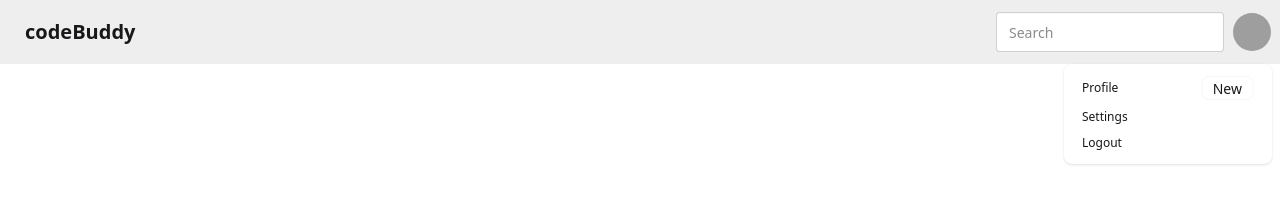
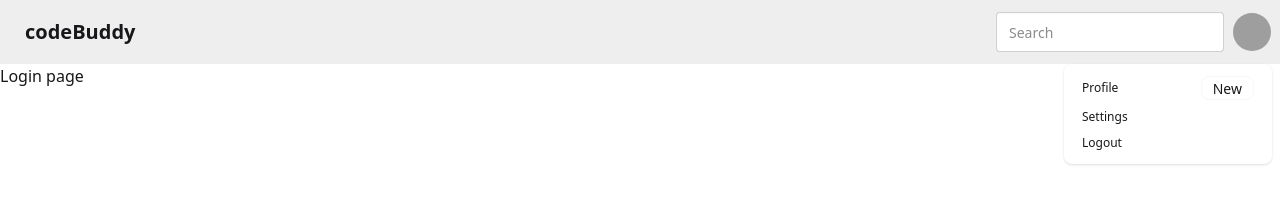
Before and after one commit to faisal77889/code-buddy-web, a React (Vite) app: page /login in a window 1280 px wide. Both pictures are taken after a click on the button 1252 px from the left and 32 px from the top of the page. Shown: the top 214 px of the page. Built offline with nearby package versions, Linux system fonts and the light colour scheme; grey boxes are pictures that could not be loaded.

Commit message:
basic routing set up

```diff
--- a/package.json
+++ b/package.json
@@ -13,6 +13,7 @@
     "@tailwindcss/vite": "^4.0.15",
     "react": "^19.0.0",
     "react-dom": "^19.0.0",
+    "react-router-dom": "^7.4.0",
     "tailwindcss": "^4.0.15"
   },
   "devDependencies": {
--- a/src/App.jsx
+++ b/src/App.jsx
@@ -1,3 +1,6 @@
+import Body from "./components/Body";
+import Login from "./components/Login";
+import { BrowserRouter, Route, Routes } from "react-router-dom";
 
 
 function App() {
@@ -5,35 +8,13 @@
 
   return (
     <>
-      <div className="navbar bg-base-300">
-        <div className="flex-1">
-          <a className="btn btn-ghost text-xl">codeBuddy</a>
-        </div>
-        <div className="flex gap-2">
-          <input type="text" placeholder="Search" className="input input-bordered w-24 md:w-auto" />
-          <div className="dropdown dropdown-end">
-            <div tabIndex={0} role="button" className="btn btn-ghost btn-circle avatar">
-              <div className="w-10 rounded-full">
-                <img
-                  alt="Tailwind CSS Navbar component"
-                  src="https://img.daisyui.com/images/stock/photo-1534528741775-53994a69daeb.webp" />
-              </div>
-            </div>
-            <ul
-              tabIndex={0}
-              className="menu menu-sm dropdown-content bg-base-100 rounded-box z-1 mt-3 w-52 p-2 shadow">
-              <li>
-                <a className="justify-between">
-                  Profile
-                  <span className="badge">New</span>
-                </a>
-              </li>
-              <li><a>Settings</a></li>
-              <li><a>Logout</a></li>
-            </ul>
-          </div>
-        </div>
-      </div>
+      <BrowserRouter basename="/">
+        <Routes>
+          <Route path="/" element = {<Body />}>
+            <Route path="/login" element = {<Login />}></Route>
+          </Route>
+        </Routes>
+      </BrowserRouter>
 
     </>
   )
--- /dev/null
+++ b/src/components/Body.jsx
@@ -0,0 +1,12 @@
+import Navbar from "./Navbar"
+import { Outlet } from "react-router-dom";
+
+const Body = () =>{
+    return (
+        <div>
+            <Navbar />
+            <Outlet />
+        </div>
+    )
+}
+export default Body;
--- /dev/null
+++ b/src/components/Login.jsx
@@ -0,0 +1,8 @@
+const Login = () =>{
+    return (
+        <div>
+            Login page
+        </div>
+    )
+}
+export default Login;
--- /dev/null
+++ b/src/components/Navbar.jsx
@@ -0,0 +1,36 @@
+const Navbar = () => {
+    return (
+        <>
+            <div className="navbar bg-base-300">
+                <div className="flex-1">
+                    <a className="btn btn-ghost text-xl">codeBuddy</a>
+                </div>
+                <div className="flex gap-2">
+                    <input type="text" placeholder="Search" className="input input-bordered w-24 md:w-auto" />
+                    <div className="dropdown dropdown-end">
+                        <div tabIndex={0} role="button" className="btn btn-ghost btn-circle avatar">
+                            <div className="w-10 rounded-full">
+                                <img
+                                    alt="Tailwind CSS Navbar component"
+                                    src="https://img.daisyui.com/images/stock/photo-1534528741775-53994a69daeb.webp" />
+                            </div>
+                        </div>
+                        <ul
+                            tabIndex={0}
+                            className="menu menu-sm dropdown-content bg-base-100 rounded-box z-1 mt-3 w-52 p-2 shadow">
+                            <li>
+                                <a className="justify-between">
+                                    Profile
+                                    <span className="badge">New</span>
+                                </a>
+                            </li>
+                            <li><a>Settings</a></li>
+                            <li><a>Logout</a></li>
+                        </ul>
+                    </div>
+                </div>
+            </div>
+        </>
+    )
+}
+export default Navbar;
```
Also changed, not shown: 1 other file (tests, documents, lock files or other folders).
